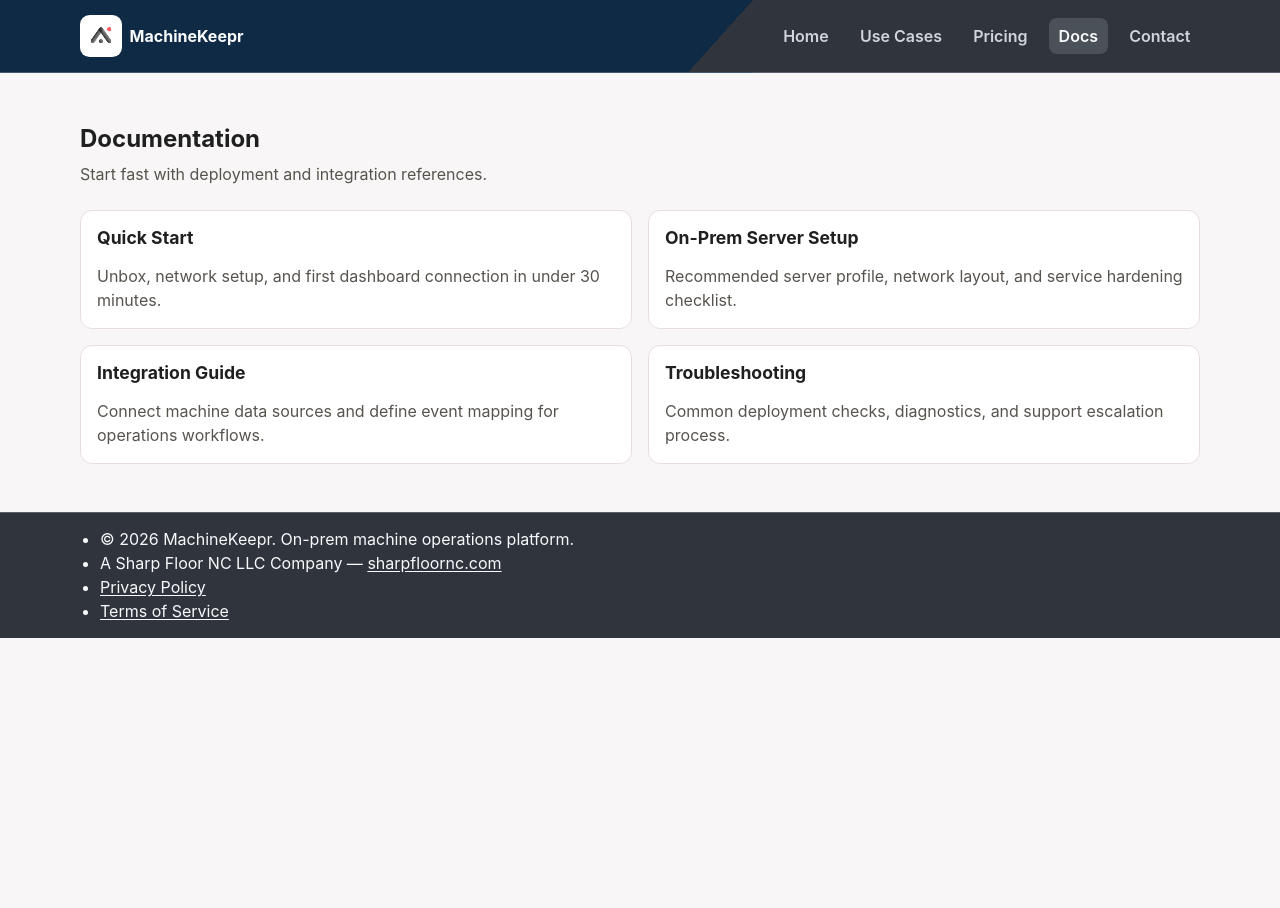
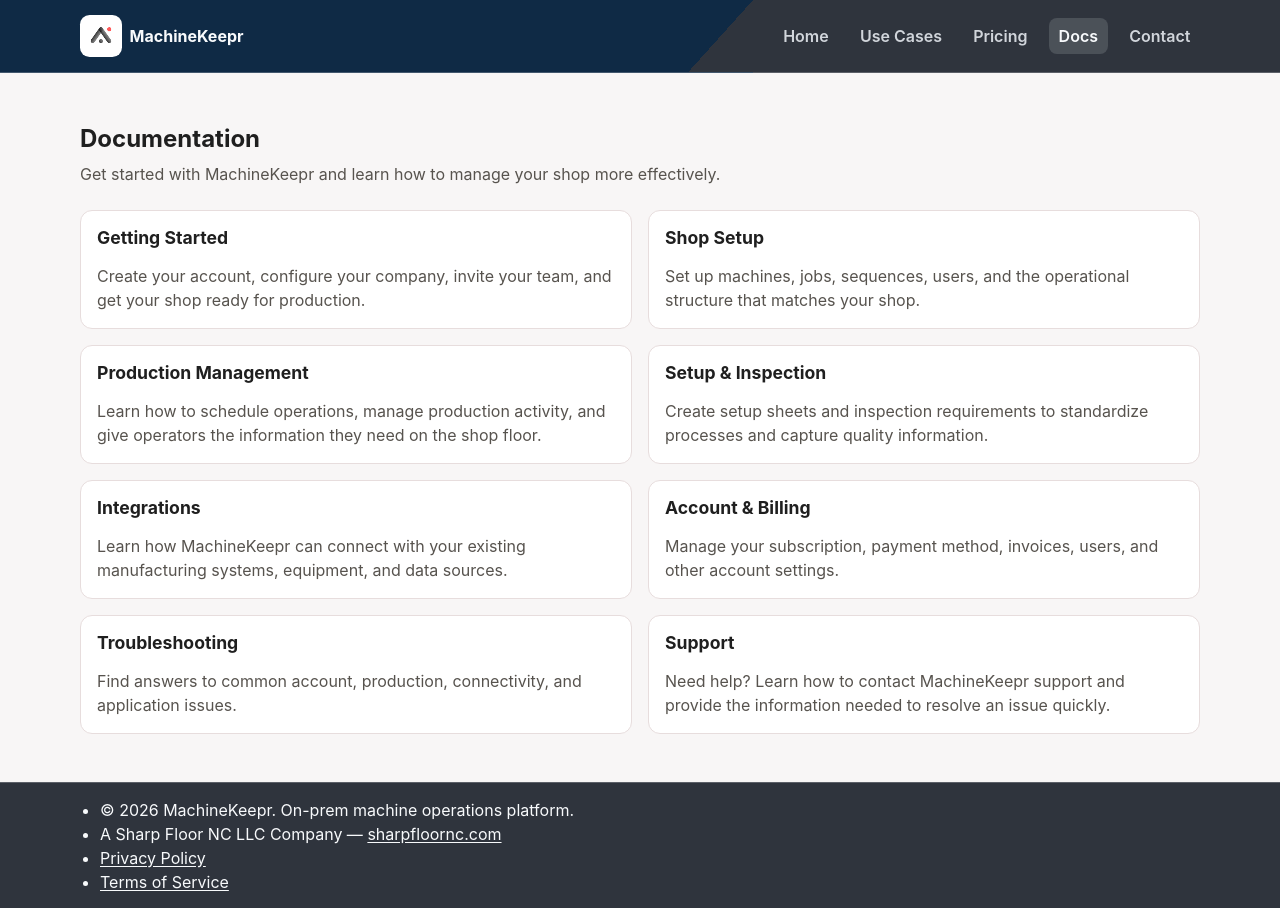
Before and after one commit to jzon-03/machinekeepr-website, an Angular app: page /docs in a window 1280 px wide. Before the commit the page ends 800 px from the top, so only its background shows below. Built offline with nearby package versions, Linux system fonts and the light colour scheme.

Commit message:
update docs page

```diff
--- a/src/app/pages/docs-page.html
+++ b/src/app/pages/docs-page.html
@@ -1,23 +1,46 @@
 <section>
   <h1>Documentation</h1>
-  <p class="intro">Start fast with deployment and integration references.</p>
+  <p class="intro">Get started with MachineKeepr and learn how to manage your shop more effectively.</p>
 </section>
 
 <section class="doc-list" aria-label="Documentation links">
   <article class="doc-item">
-    <h2>Quick Start</h2>
-    <p>Unbox, network setup, and first dashboard connection in under 30 minutes.</p>
+    <h2>Getting Started</h2>
+    <p>Create your account, configure your company, invite your team, and get your shop ready for production.</p>
   </article>
+
   <article class="doc-item">
-    <h2>On-Prem Server Setup</h2>
-    <p>Recommended server profile, network layout, and service hardening checklist.</p>
+    <h2>Shop Setup</h2>
+    <p>Set up machines, jobs, sequences, users, and the operational structure that matches your shop.</p>
   </article>
+
   <article class="doc-item">
-    <h2>Integration Guide</h2>
-    <p>Connect machine data sources and define event mapping for operations workflows.</p>
+    <h2>Production Management</h2>
+    <p>Learn how to schedule operations, manage production activity, and give operators the information they need on the shop floor.</p>
   </article>
+
+  <article class="doc-item">
+    <h2>Setup &amp; Inspection</h2>
+    <p>Create setup sheets and inspection requirements to standardize processes and capture quality information.</p>
+  </article>
+
+  <article class="doc-item">
+    <h2>Integrations</h2>
+    <p>Learn how MachineKeepr can connect with your existing manufacturing systems, equipment, and data sources.</p>
+  </article>
+
+  <article class="doc-item">
+    <h2>Account &amp; Billing</h2>
+    <p>Manage your subscription, payment method, invoices, users, and other account settings.</p>
+  </article>
+
   <article class="doc-item">
     <h2>Troubleshooting</h2>
-    <p>Common deployment checks, diagnostics, and support escalation process.</p>
+    <p>Find answers to common account, production, connectivity, and application issues.</p>
+  </article>
+
+  <article class="doc-item">
+    <h2>Support</h2>
+    <p>Need help? Learn how to contact MachineKeepr support and provide the information needed to resolve an issue quickly.</p>
   </article>
 </section>
```
